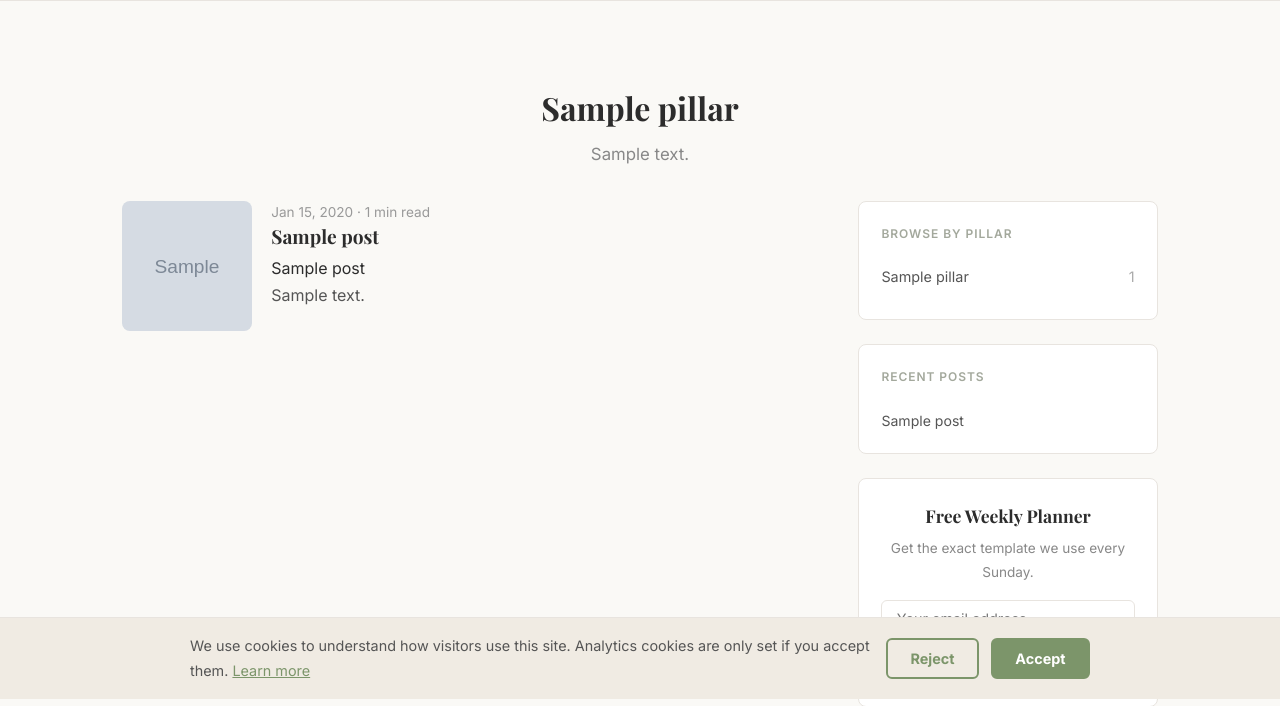
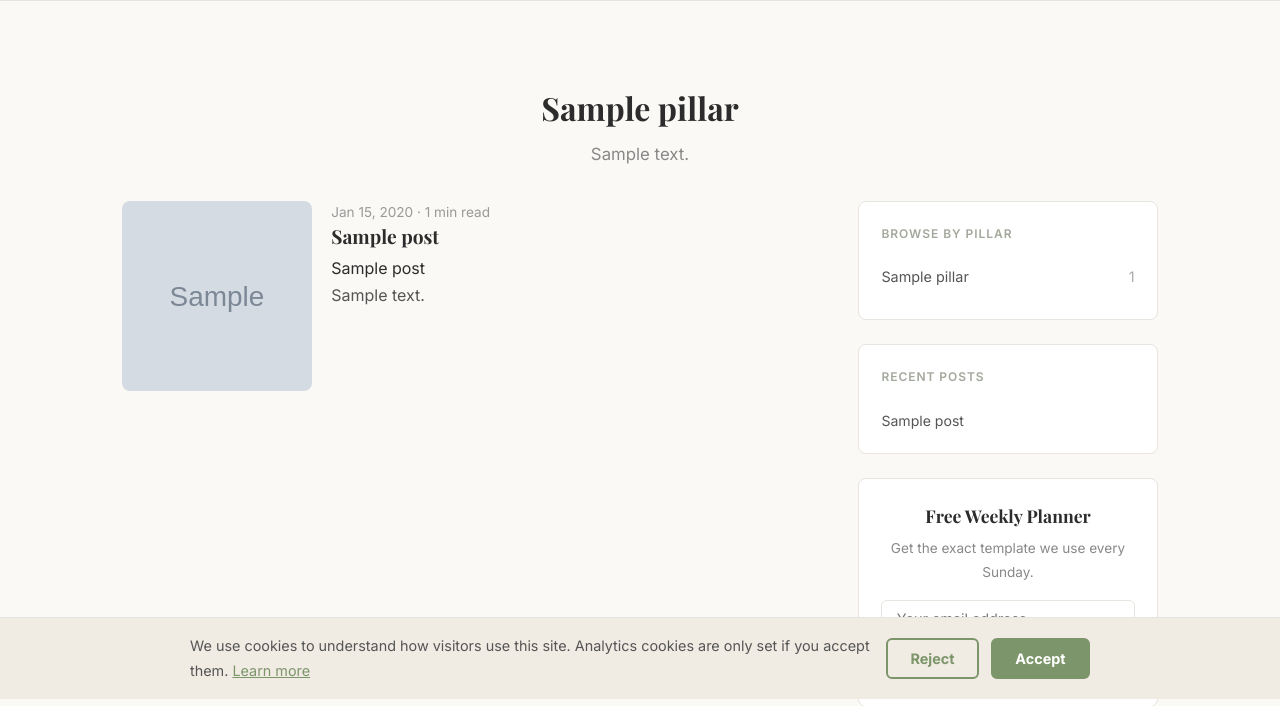
Before and after one commit to doug-ctrl/theroutineparent, a Django app: a page that uses templates/base.html in a window 1280 px wide. Shown: the part 101-807 px from the top of the page. Run offline with Django 5.2, Linux system fonts and the light colour scheme; tables that the repository leaves empty hold one stand-in row (values such as "Sample post"); grey boxes marked "Sample" are stand-in pictures; parts of the project's set-up code (start-up, migrations or seed data) failed here and were passed over; some libraries are stand-ins or nearby versions.

Commit message:
Enlarge card thumbnails and clamp excerpt to 3 lines
Bigger thumbnail (130px -> 190px) balances against the text column, and
clamping the excerpt to 3 lines with an ellipsis keeps cards a
consistent height regardless of how long an author writes an excerpt
- no manual trimming needed.

```diff
--- a/templates/base.html
+++ b/templates/base.html
@@ -340,7 +340,7 @@
         .post-card-h:last-child { border-bottom: none; }
 
         .post-card-h .card-thumb {
-            flex: 0 0 130px;
+            flex: 0 0 190px;
             aspect-ratio: 1/1;
             border-radius: 8px;
             overflow: hidden;
@@ -357,6 +357,13 @@
         .post-card-h h2 a:hover { color: #7c956a; }
 
         .post-card-h .post-meta { margin-bottom: 0; }
+
+        .post-card-h .post-excerpt {
+            display: -webkit-box;
+            -webkit-line-clamp: 3;
+            -webkit-box-orient: vertical;
+            overflow: hidden;
+        }
 
         @media (max-width: 500px) {
             .post-card-h { flex-direction: column; }
```
